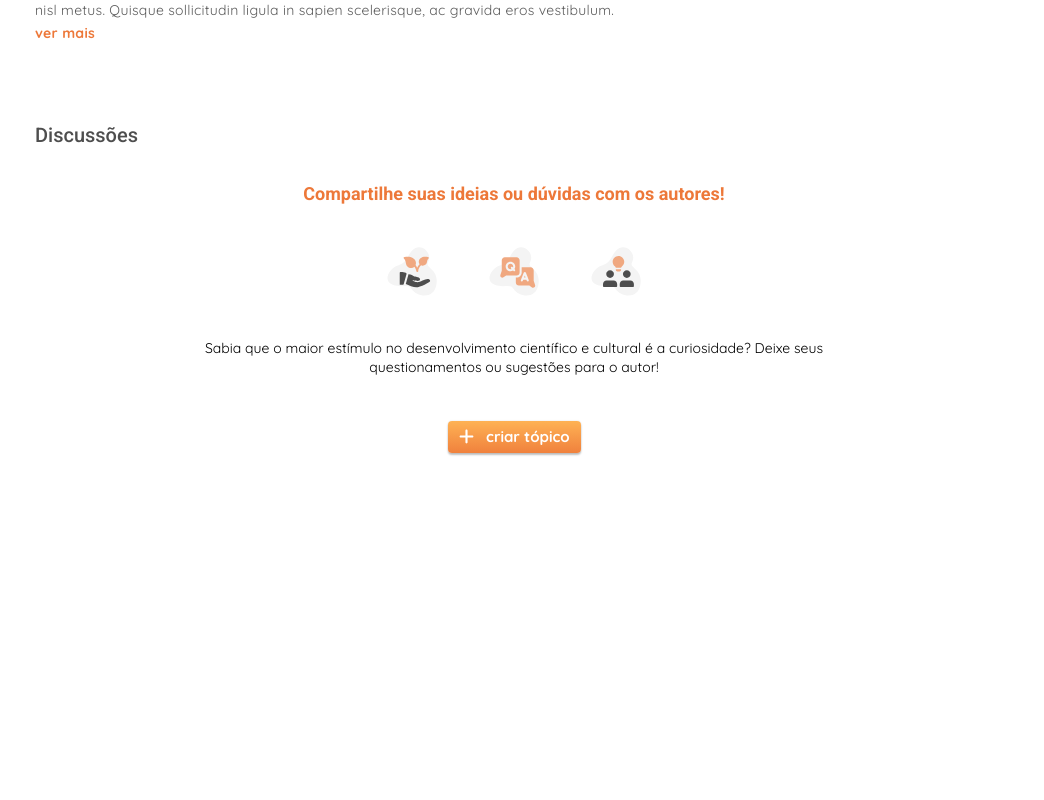
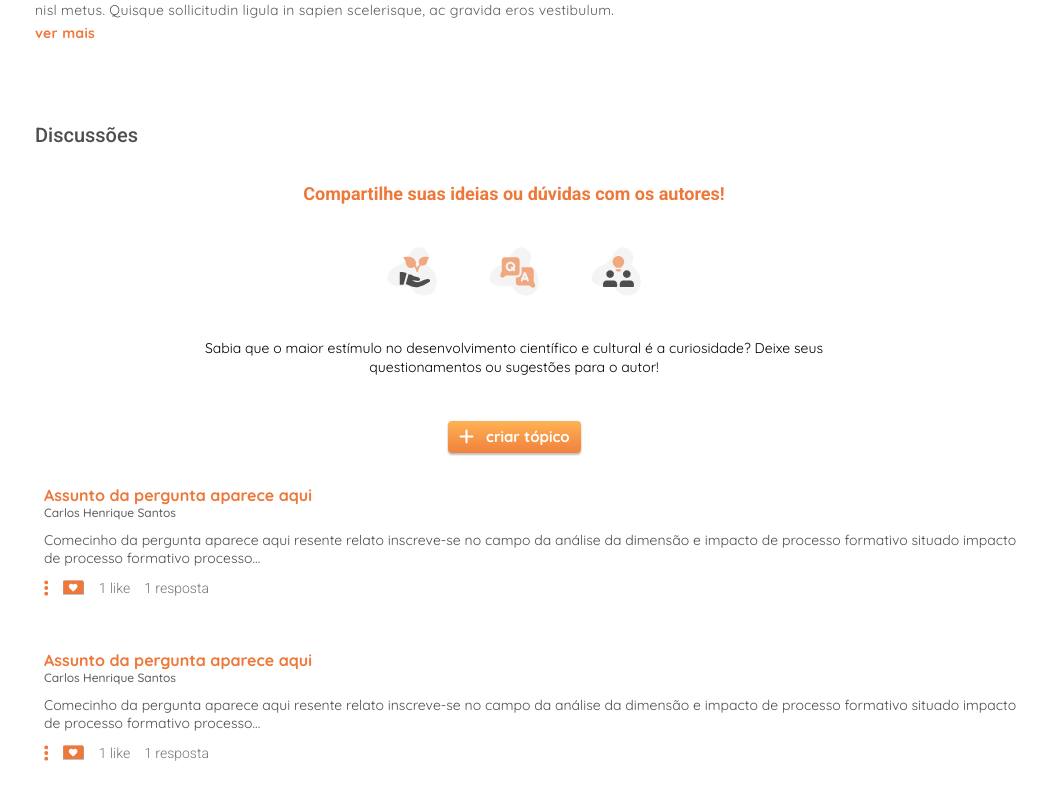
Before and after one commit to hash-luk/chuva-test, a React (Create React App) app: page / in a window 1280 px wide. Shown: the part 643-1443 px from the top of the page, without its empty margins (236-1280 px from the left). Before the commit the page ends 1115 px from the top, so only its background shows below. Built offline with nearby package versions, Linux system fonts and the light colour scheme.

Commit message:
Finished Topíc section

```diff
--- a/src/components/discussions/index.tsx
+++ b/src/components/discussions/index.tsx
@@ -1,32 +1,41 @@
-import * as Styled from './styles'
-import { TitleContainer } from '../resume/styles';
-import hand from '../../assets/icons/hand.svg'
-import qea from '../../assets/icons/Q&A.svg'
-import people from '../../assets/icons/people.svg'
-import { faAdd } from '@fortawesome/free-solid-svg-icons';
-import { FontAwesomeIcon } from '@fortawesome/react-fontawesome';
+import * as Styled from "./styles";
+import hand from "../../assets/icons/hand.svg";
+import qea from "../../assets/icons/Q&A.svg";
+import people from "../../assets/icons/people.svg";
+import Topic from "../topics";
+import { faAdd } from "@fortawesome/free-solid-svg-icons";
+import { FontAwesomeIcon } from "@fortawesome/react-fontawesome";
+import { TitleContainer } from "../resume/styles";
 
 const Discussions = () => {
-    return(
+  return (
     <Styled.Container>
       <TitleContainer>Discussões</TitleContainer>
       <Styled.ContentContainer>
-                <Styled.SectionTitle>Compartilhe suas ideias ou dúvidas com os autores!</Styled.SectionTitle>
+        <Styled.SectionTitle>
+          Compartilhe suas ideias ou dúvidas com os autores!
+        </Styled.SectionTitle>
 
         <Styled.IconsContainer>
-                    <img src={hand} alt="" className='icon'/>
-                    <img src={qea} alt="Perguntas e respostas" className='icon'/>
-                    <img src={people} alt="Interaja na comunidade" className='icon'/>
+          <img src={hand} alt="" className="icon" />
+          <img src={qea} alt="Perguntas e respostas" className="icon" />
+          <img src={people} alt="Interaja na comunidade" className="icon" />
         </Styled.IconsContainer>
 
         <p>
-                Sabia que o maior estímulo no desenvolvimento científico e cultural é a curiosidade? Deixe seus questionamentos ou sugestões para o autor!
+          Sabia que o maior estímulo no desenvolvimento científico e cultural é
+          a curiosidade? Deixe seus questionamentos ou sugestões para o autor!
         </p>
 
-                <Styled.Button><FontAwesomeIcon icon={faAdd} inverse className='faIcon'/>criar tópico</Styled.Button>
+        <Styled.Button>
+          <FontAwesomeIcon icon={faAdd} inverse className="faIcon" />
+          criar tópico
+        </Styled.Button>
       </Styled.ContentContainer>
+      <Topic />
+      <Topic />
     </Styled.Container>
-    )
-}
+  );
+};
 
 export default Discussions;
--- /dev/null
+++ b/src/components/topics/index.tsx
@@ -0,0 +1,28 @@
+import * as Styled from './styles'
+import heart from '../../assets/icons/heart.svg'
+import { faEllipsisV } from '@fortawesome/free-solid-svg-icons'
+import { FontAwesomeIcon } from '@fortawesome/react-fontawesome'
+
+const Topic = () => {
+    return(
+        <Styled.Container>
+            <div className='topic-title'>
+                <Styled.TopicTitle>Assunto da pergunta aparece aqui</Styled.TopicTitle>
+                <Styled.Author>Carlos Henrique Santos</Styled.Author>
+            </div>
+            <div className='content'>
+                <Styled.ContentText>
+                    Comecinho da pergunta aparece aqui resente relato inscreve-se no campo da análise da dimensão e impacto de processo formativo situado impacto de processo formativo processo...
+                </Styled.ContentText>
+            </div>
+            <Styled.ActionsContainer>
+                <FontAwesomeIcon icon={faEllipsisV} className='icon'/>
+                <img src={heart} alt="Deixe um like no tópico" className='icon'/>
+                <p>1 like</p>
+                <p>1 resposta</p>
+            </Styled.ActionsContainer>
+        </Styled.Container>
+    )
+}
+
+export default Topic
--- /dev/null
+++ b/src/components/topics/styles.ts
@@ -0,0 +1,66 @@
+import styled from "styled-components";
+
+export const Container = styled.div`
+    width: 1028px;
+    height: 148px;
+    display: flex;
+    flex-direction: column;
+    align-items: flex-start;
+    justify-content: space-between;
+    padding:17px 23px 18px 24px;
+    margin-bottom: 17px;
+`
+
+export const TopicTitle = styled.p`
+    font-family: "Quicksand", sans-serif;
+    font-style: normal;
+    font-weight: 700;
+    font-size: 16px;
+    line-height: 20px;
+    color: #ED7839;
+`
+
+export const Author = styled.p`
+    font-family: "Quicksand", sans-serif;
+    font-weight: 500;
+    font-size: 12px;
+    line-height: 15px;
+    color: #5C5C5C;
+`
+
+export const ContentText = styled.p`
+    width: 100%;
+    font-family: "Quicksand", sans-serif;
+    font-style: normal;
+    font-weight: 400;
+    font-size: 14px;
+    line-height: 18px;
+    color: #4D4D4D;
+`
+
+export const ActionsContainer = styled.div`
+    width: 165px;
+    height: 19px;
+    display: flex;
+    align-items: center;
+    justify-content: space-between;
+
+    .icon {
+        height: 18px;
+    }
+
+    .icon:first-child {
+        color: #ED7839;
+    }
+
+    .icon:last-child {
+        width: 17px;
+    }
+    p {
+        font-family: "Roboto", sans-serif;
+        font-weight: 300;
+        font-size: 14px;
+        line-height: 19px;
+        color: #757575;
+    }
+`
```
Also changed, not shown: src/assets/icons/heart.svg (added). Lines whose indentation alone changed are shown as unchanged.
